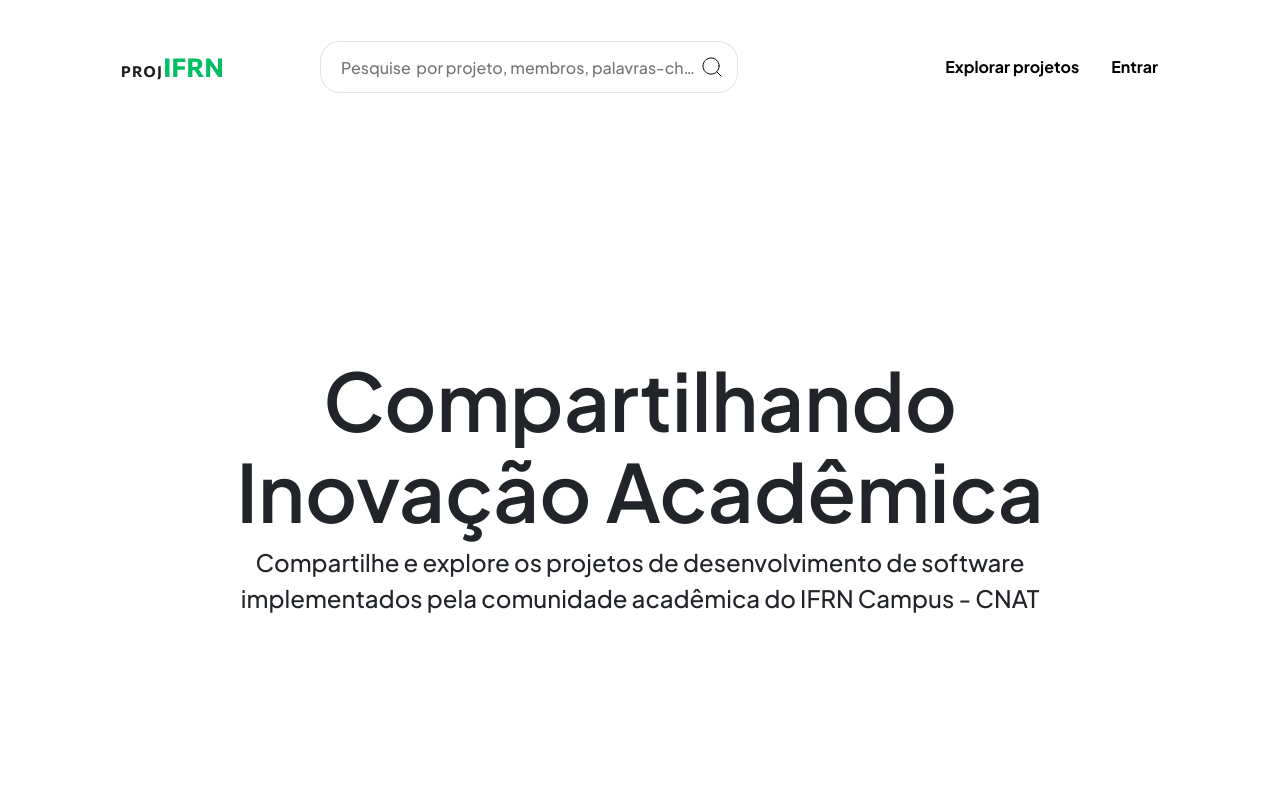
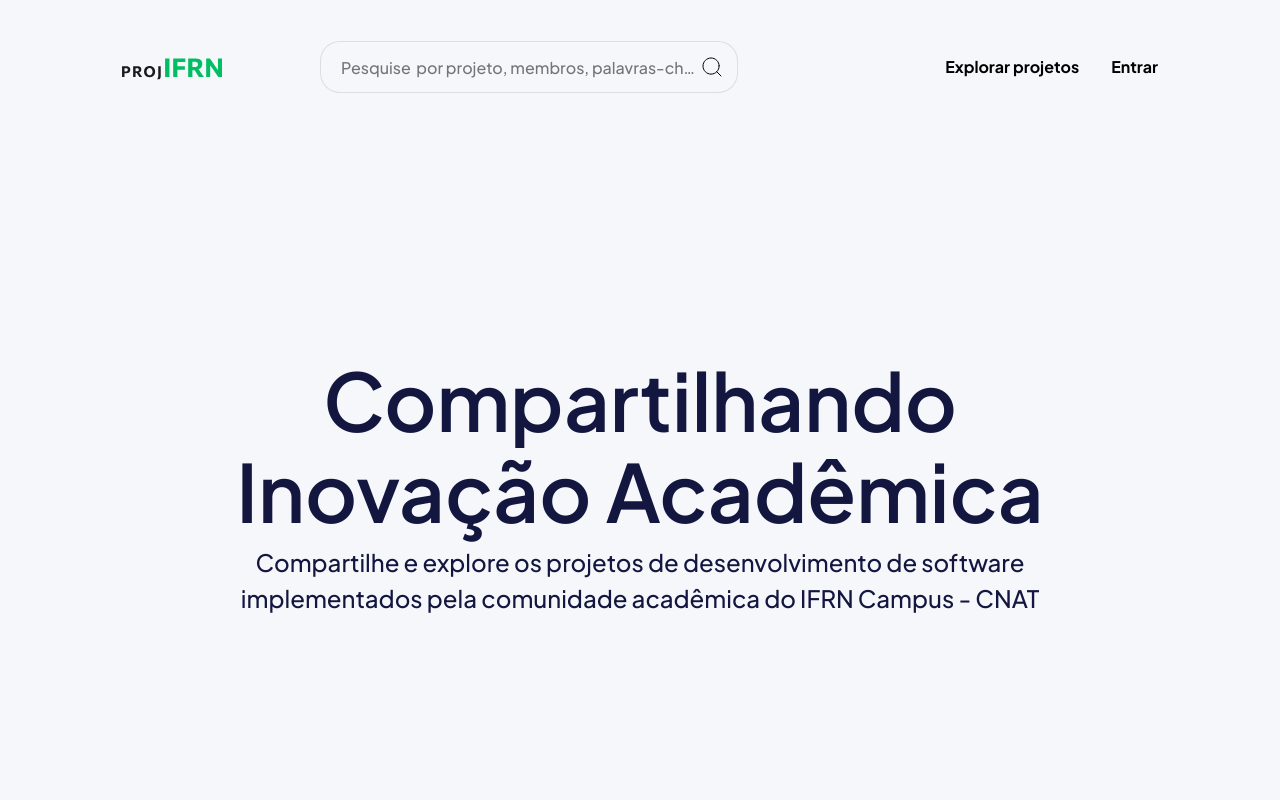
Before and after one commit to davi-canuto/ProjIFRN, a Vue app in the folder frontend/: page /#/ in a window 1280 px wide. Shown: the top 800 px of the page. Built offline with nearby package versions, Linux system fonts and the light colour scheme.

Commit message:
Corrigi as cores

```diff
--- a/frontend/src/App.vue
+++ b/frontend/src/App.vue
@@ -24,7 +24,8 @@ import HeaderBar from './components/header/HeaderBar.vue';
 }
 
 body{
-  color: var(--Azul-Marinho-Escuro);
+  color: var(--AzulMarinhoEscuro) !important;
+  background: var(--BrancoFosco) !important;
 }
 
 .default-padding {
--- a/frontend/src/components/cards/ExploreCard.vue
+++ b/frontend/src/components/cards/ExploreCard.vue
@@ -26,7 +26,7 @@ defineProps({
   align-items: center;
 
   border-radius: 20px;
-  background: var(--neutros-white);
+  background: var(--NeutrosClarosBranco);
   box-shadow: 0px 8px 12px 0px rgb(0 0 0 / 9%);
   border: none;
 
--- a/frontend/src/components/search/Search.vue
+++ b/frontend/src/components/search/Search.vue
@@ -40,6 +40,7 @@ defineProps({})
     text-overflow: ellipsis;
     white-space: nowrap;
 
+    background: var(--BrancoFosco);
     color: var(--CinzaAzulado);
 }
 .search:focus {
```
